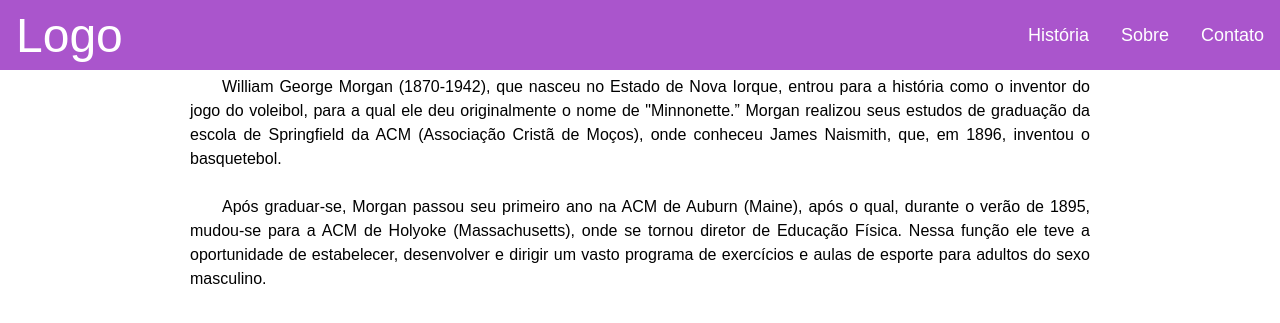
After one commit to lscj-ldc/volei-para-todos, a PHP site: page /historia.html in a window 1280 px wide. The commit adds this page. Shown: the top 323 px of the page. Run offline with PHP 8.4, Linux system fonts and the light colour scheme.

Commit message:
Ajustando main história

```diff
--- a/app.js
+++ /dev/null
@@ -1,3 +0,0 @@
-const hamburger = document.querySelector(".hamburger");
-const nav = document.querySelector(".nav");
-hamburger.addEventListener("click", () => nav.classList.toggle("active"));
--- a/style.css
+++ b/css/mobile.css
@@ -1,71 +1,4 @@
 @charset "UTF-8";
-
-* {
-    margin: 0;
-    padding: 0;
-}
-
-/* Início do menu */
-.header {
-    background: #a5c;
-    padding-inline: 16px;
-
-    & a {
-        font-family: sans-serif;
-        text-decoration: none;
-    }
-
-    & .nav {
-        max-width: 1280px;
-        height: 70px;
-        margin-inline: auto;
-        display: flex;
-        justify-content: space-between;
-        align-items: center;
-    }
-
-    & .logo {
-        font-size: 48px;
-        color: #fff;
-    }
-
-    & .nav-list {
-        display: flex;
-        gap: 32px;
-        list-style: none;
-    }
-
-    & .nav-list a {
-        font-size: 18px;
-        color: #fff;
-        padding-block: 16px;
-    }
-
-    & .hamburger {
-        display: none;
-        border: none;
-        background: none;
-        border-top: 3px solid #fff;
-        cursor: pointer;
-    }
-
-    & .hamburger::before,
-    .hamburger::after {
-        content: " ";
-        display: block;
-        width: 30px;
-        height: 3px;
-        background: #fff;
-        margin-top: 5px;
-        position: relative;
-        transition: 0.3s;
-    }
-}
-
-.hero {
-    height: calc(100vh - 70px);
-    background: center / cover no-repeat url(imagem/bg.jpg);
-}
 
 @media (max-width: 750px) {
     .header .nav .hamburger {
--- /dev/null
+++ b/css/style.css
@@ -0,0 +1,83 @@
+@charset "UTF-8";
+
+* {
+    margin: 0;
+    padding: 0;
+}
+
+/* Início do menu */
+.header {
+    background: #a5c;
+    padding-inline: 16px;
+
+    & a {
+        font-family: sans-serif;
+        text-decoration: none;
+    }
+
+    & .nav {
+        max-width: 1280px;
+        height: 70px;
+        margin-inline: auto;
+        display: flex;
+        justify-content: space-between;
+        align-items: center;
+    }
+
+    & .logo {
+        font-size: 48px;
+        color: #fff;
+    }
+
+    & .nav-list {
+        display: flex;
+        gap: 32px;
+        list-style: none;
+    }
+
+    & .nav-list a {
+        font-size: 18px;
+        color: #fff;
+        padding-block: 16px;
+    }
+
+    & .hamburger {
+        display: none;
+        border: none;
+        background: none;
+        border-top: 3px solid #fff;
+        cursor: pointer;
+    }
+
+    & .hamburger::before,
+    .hamburger::after {
+        content: " ";
+        display: block;
+        width: 30px;
+        height: 3px;
+        background: #fff;
+        margin-top: 5px;
+        position: relative;
+        transition: 0.3s;
+    }
+}
+
+.hero {
+    height: calc(100vh - 70px);
+    background: center / cover no-repeat url(imagem/bg.jpg);
+}
+
+/* Início da página história */
+.historia {
+    max-width: 900px;
+    margin: 5px auto;
+    text-indent: 2em;
+    font-family: Arial, Helvetica, sans-serif;
+    font-size: 16px;
+    line-height: 1.5;
+
+    & .primeira-secao-historia p {
+        display: block;
+        text-align: justify;
+    }
+}
--- /dev/null
+++ b/historia.html
@@ -0,0 +1,38 @@
+<!DOCTYPE html>
+<html lang="pt-br">
+<head>
+    <meta charset="UTF-8">
+    <meta name="viewport" content="width=device-width, initial-scale=1.0">
+    <link rel="stylesheet" href="css/style.css">
+    <link rel="stylesheet" href="css/mobile.css">
+    <script defer src="js/app.js"></script>
+    <title>Super Volei</title>
+</head>
+<body>
+    <header class="header">
+        <nav class="nav">
+            <a href="/" class="logo">Logo</a>
+            <button class="hamburger"></button>
+            <ul class="nav-list">
+                <li><a href="#">História</a></li>
+                <li><a href="#">Sobre</a></li>
+                <li><a href="#">Contato</a></li>
+            </ul>
+        </nav>
+    </header>
+    <main class="historia">
+        <section class="primeira-secao-historia">
+            <p><span>William George Morgan</span> (1870-1942), que nasceu no Estado de Nova Iorque, entrou para a história como o inventor do jogo do voleibol, para a qual ele deu originalmente o nome de "Minnonette.” Morgan realizou seus estudos de graduação da escola de Springfield da ACM (Associação Cristã de Moços), onde conheceu James Naismith, que, em 1896, inventou o basquetebol. <br><br>
+            </p>
+            <dialog>
+                <p>Este é um teste</p>
+            </dialog>
+            <p>
+
+
+                Após graduar-se, Morgan passou seu primeiro ano na ACM de Auburn (Maine), após o qual, durante o verão de 1895, mudou-se para a ACM de Holyoke (Massachusetts), onde se tornou diretor de Educação Física. Nessa função ele teve a oportunidade de estabelecer, desenvolver e dirigir um vasto programa de exercícios e aulas de esporte para adultos do sexo masculino.
+            </p>
+        </section>
+    </main>
+</body>
+</html>
--- /dev/null
+++ b/js/app.js
@@ -0,0 +1,15 @@
+const hamburger = document.querySelector(".hamburger");
+const nav = document.querySelector(".nav");
+hamburger.addEventListener("click", () => nav.classList.toggle("active"));
+
+/* Modal destaque */
+const span = document.querySelector("span")
+const modal = document.querySelector("dialog")
+const buttonClose = document.querySelector("dialog button")
+
+span.onmouseover = function () {
+    modal.showModal()
+}
+modal.onmousemove = function () {
+    modal.close()
+}
```
Also changed, not shown: index.html (+10 -4 lines).
